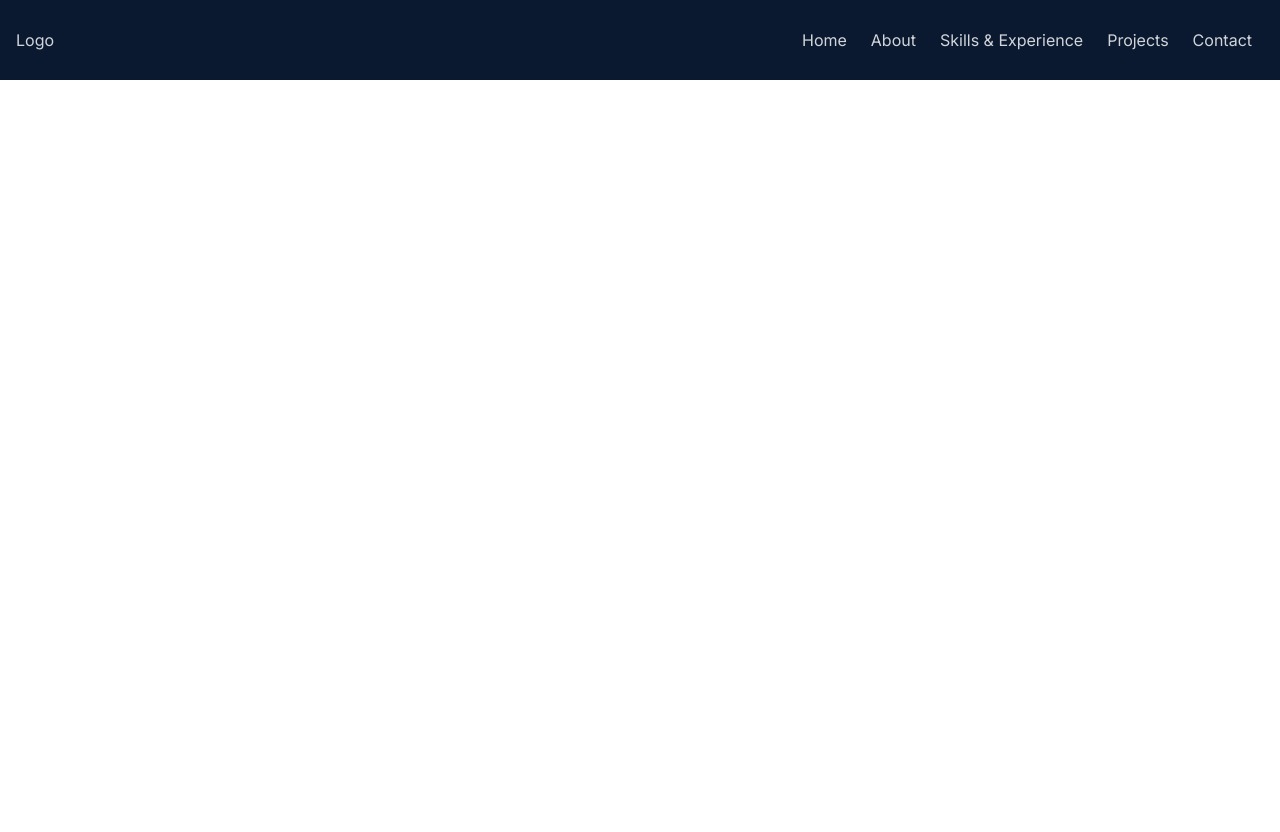
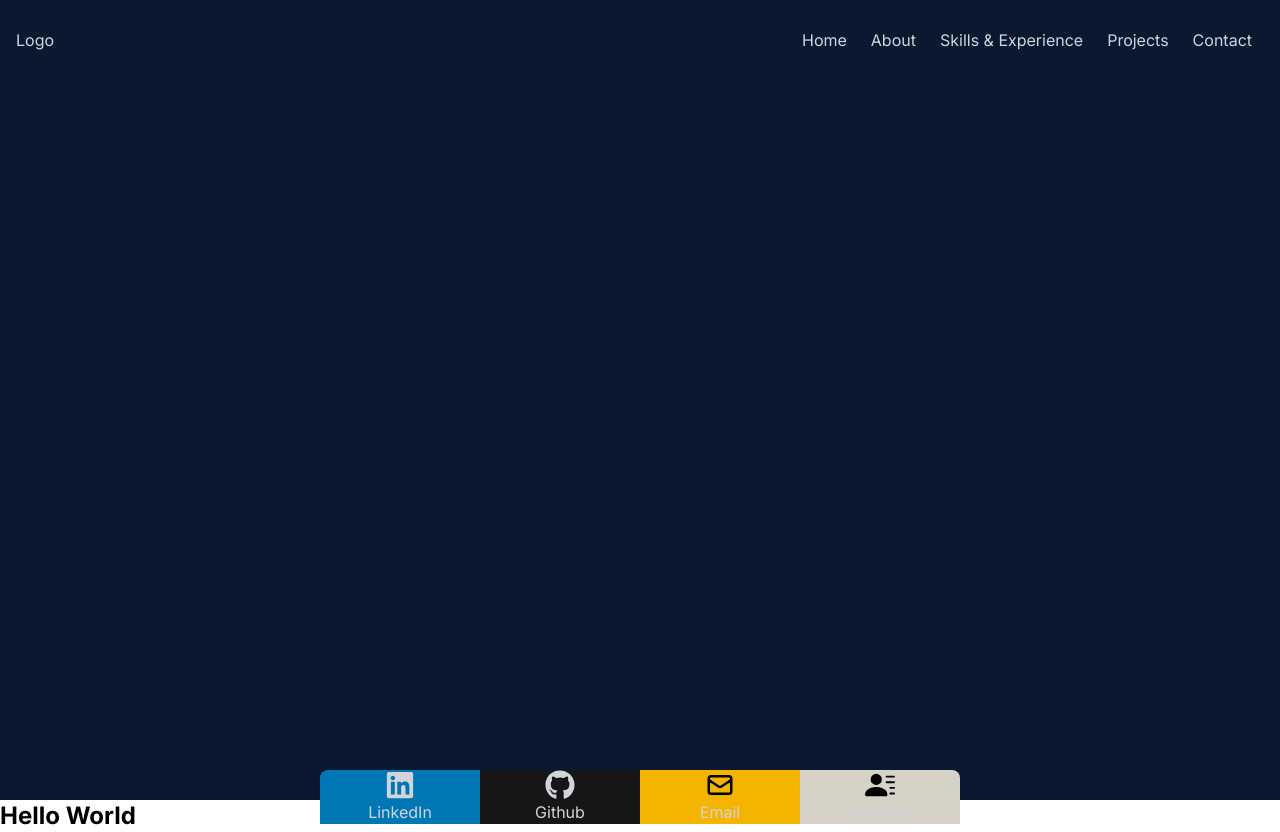
Before and after one commit to sandeepsuri/portfolio, a Next.js app in the folder portfolio/: page / in a window 1280 px wide. Before the commit the page ends 800 px from the top, so only its background shows below. Built offline with nearby package versions, Linux system fonts and the light colour scheme.

Commit message:
feat: social bar design complete

```diff
--- a/portfolio/src/app/globals.css
+++ b/portfolio/src/app/globals.css
@@ -2,7 +2,7 @@
 @tailwind components;
 @tailwind utilities;
 
-@import url("https://fonts.googleapis.com/css?family=Roboto")
+@import url("https://fonts.googleapis.com/css?family=Roboto");
 
 :root {
   /* --foreground-rgb: 0, 0, 0;
--- a/portfolio/src/app/page.tsx
+++ b/portfolio/src/app/page.tsx
@@ -1,10 +1,11 @@
 import { Navbar } from '@/components/navbar'
-import Image from 'next/image'
+import { Home } from '@/components/home'
 
-export default function Home() {
+export default function Main() {
   return (
     <div>
       <Navbar />
+      <Home />
       <h1 className='text-2xl font-bold'>Hello World</h1>
     </div>
   )
--- /dev/null
+++ b/portfolio/src/components/home.tsx
@@ -0,0 +1,9 @@
+"use client"
+import React, { useState } from 'react'
+import { FaBars, FaTimes } from 'react-icons/fa'
+
+export const Home = () => {
+    return (
+        <div className='w-full h-screen bg-[#0a192f]'></div>
+    )
+}
--- a/portfolio/src/components/navbar.tsx
+++ b/portfolio/src/components/navbar.tsx
@@ -1,6 +1,15 @@
 "use client"
 import React, { useState } from 'react'
-import { FaBars, FaTimes } from 'react-icons/fa'
+import {
+    FaBars,
+    FaTimes,
+    FaGithub,
+    FaLinkedin,
+    FaLink,
+    FaGit
+} from 'react-icons/fa'
+import { HiOutlineMail } from 'react-icons/hi'
+import { BsFillPersonLinesFill } from 'react-icons/bs'
 
 export const Navbar = () => {
     const [navbar, setNavbar] = useState(false)
@@ -34,6 +43,42 @@ export const Navbar = () => {
                 <li className='py-6 text-4xl'>Contact</li>
             </ul>
             {/* Social Icons */}
+            <div className='hidden lg:flex fixed flex-col justify-center items-center bottom-0 left-0 w-full' >
+                <ul className='flex'>
+                    <div className='w-[160px] h-[70px]'>
+                        <li className='rounded-tl-lg flex justify-center items-center mt-10 hover:mt-[20px] duration-300 bg-[#0077B5]'>
+                            <a className='flex flex-col justify-between items-center w-full text-gray-300' href='/'>
+                                <FaLinkedin size={30} />
+                                LinkedIn
+                            </a>
+                        </li>
+                    </div>
+                    <div className='w-[160px] h-[70px]'>
+                        <li className='flex justify-center items-center mt-10 hover:mt-[20px] duration-300 bg-[#171515]'>
+                            <a className='flex flex-col justify-between items-center w-full text-gray-300' href='/'>
+                                <FaGithub size={30} />
+                                Github
+                            </a>
+                        </li>
+                    </div>
+                    <div className='w-[160px] h-[70px]'>
+                        <li className='flex justify-center items-center mt-10 hover:mt-[20px] duration-300 bg-[#F4B400]'>
+                            <a className='flex flex-col justify-between items-center w-full text-gray-300 text-black' href='/'>
+                                <HiOutlineMail size={30} color='black' />
+                                Email
+                            </a>
+                        </li>
+                    </div>
+                    <div className='w-[160px] h-[70px]'>
+                        <li className='rounded-tr-lg flex justify-center items-center mt-10 hover:mt-[20px] duration-300 bg-[#D6D2C7]'>
+                            <a className='flex flex-col justify-between items-center w-full text-gray-300 text-black' href='/'>
+                                <BsFillPersonLinesFill size={30} color='black' />
+                                Resume
+                            </a>
+                        </li>
+                    </div>
+                </ul>
+            </div>
         </div>
     )
 }
```
